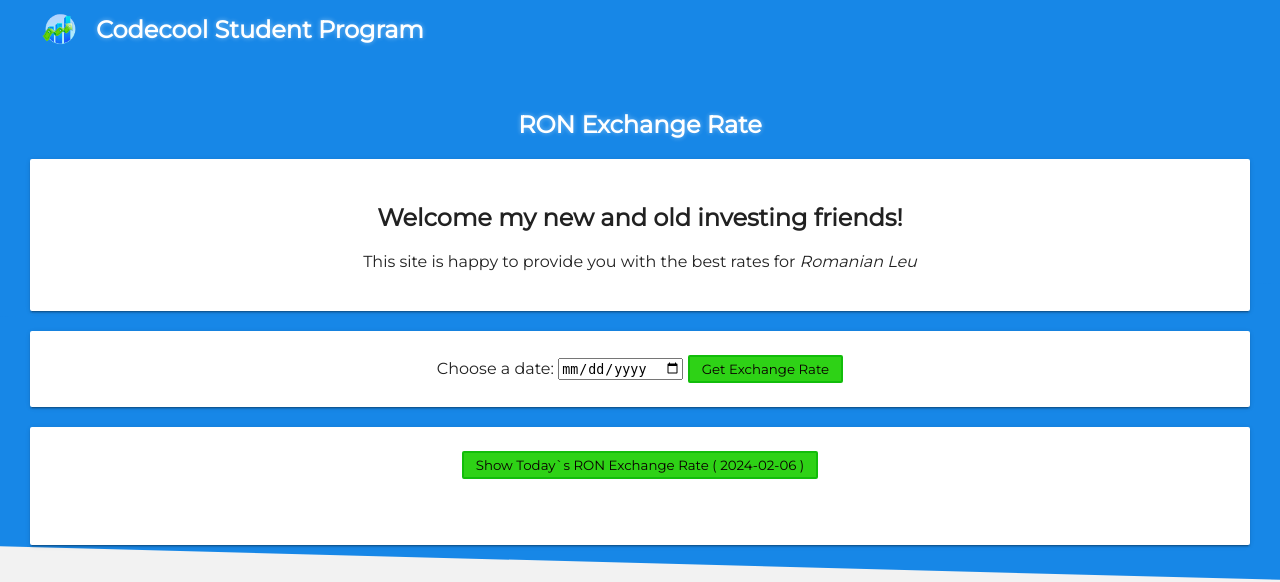
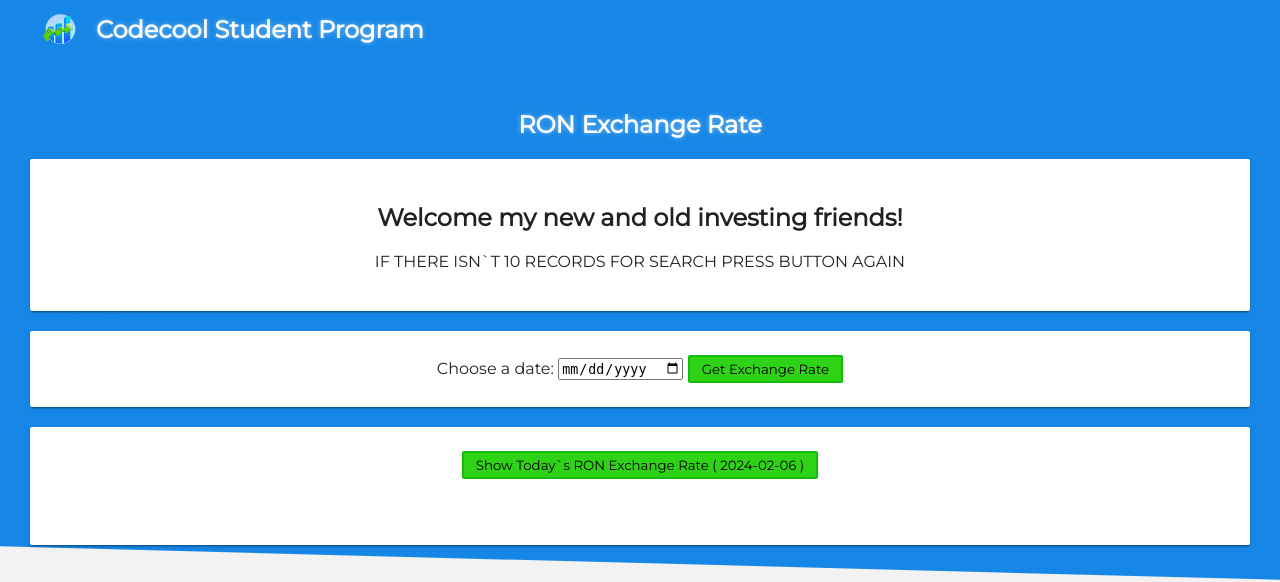
Before and after one commit to PrzemekKomorowski/AlfaForwardingTest, a Flask app: page / in a window 1280 px wide. Shown: the top 582 px of the page. Run offline with Flask 3, Linux system fonts and the light colour scheme.

Commit message:
Final Touches

```diff
--- a/templates/index.html
+++ b/templates/index.html
@@ -22,7 +22,6 @@
     <link rel="stylesheet" href="{{ url_for('static', filename='style/form.css') }}">
     <link rel="stylesheet" href="{{ url_for('static', filename='style/grid.css') }}">
     <link rel="stylesheet" href="{{ url_for('static', filename='style/utils.css') }}">
-    <link rel="stylesheet" href="{{ url_for('static',filename='style/pagination.css') }}">
 </head>
 
 <body>
@@ -35,8 +34,7 @@
         <h1 class="title text-center">RON Exchange Rate</h1>
         <div class="card">
             <h2>Welcome my new and old investing friends!</h2>
-            <p>This site is happy to provide you with the best rates for <i>Romanian Leu</i></p>
-            <p></p>
+            <p>IF THERE ISN`T 10 RECORDS FOR SEARCH PRESS BUTTON AGAIN</p>
 
         </div>
         <div class="card text-center">
```
Also changed, not shown: database/ExchangeRate.db.
